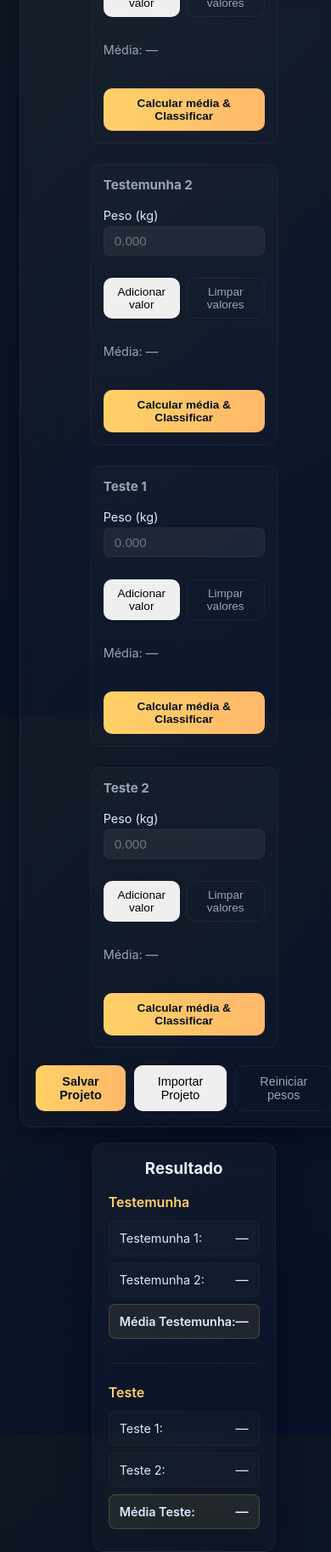
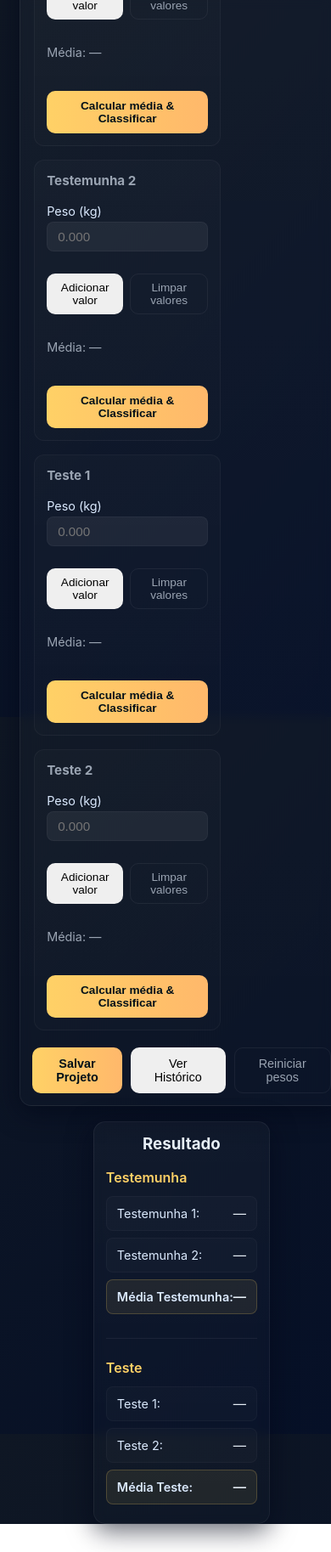
Before and after one commit to Alan-Vieira1/Classificador, a plain HTML site: page index.html in a window 390 px wide. Shown: the whole page at 85% size. After the commit the page ends 1794 px from the top, so only its background shows below. Drawn offline with Linux system fonts and the light colour scheme.

Commit message:
Ajuste mobile

```diff
--- a/index.html
+++ b/index.html
@@ -2,7 +2,7 @@
 <html lang="pt-BR">
   <head>
     <meta charset="utf-8" />
-    <meta name="viewport" content="width=device-width, initial-scale=1.0" />
+    <meta name="viewport" content="width=device-width, initial-scale=1" />
     <title>Classificar ovos</title>
     <link rel="stylesheet" href="styles.css" />
   </head>
@@ -160,8 +160,7 @@
 
           <div class="actions" style="margin-top:12px">
             <button id="saveProjectBtn" class="btn primary" type="button">Salvar Projeto</button>
-            <button id="importProjectBtn" class="btn" type="button">Importar Projeto</button>
-            <input type="file" id="importFileInput" accept=".json" style="display:none" />
+            <button id="viewHistoryBtn" class="btn" type="button">Ver Histórico</button>
             <button id="resetBtn" class="btn ghost" type="button">Reiniciar pesos</button>
           </div>
         </section>
--- a/styles.css
+++ b/styles.css
@@ -387,9 +387,9 @@ input[type="number"]:focus,input[type="text"]:focus{
 .measurement-list{
   display:flex;
   flex-direction:row;
-  gap:24px;
+  gap:16px;
   justify-content:center;
-  flex-wrap:nowrap;
+  flex-wrap:wrap;
   max-width:980px;
   width:100%;
   margin:0px auto;
@@ -590,6 +590,31 @@ input[type="number"]:focus,input[type="text"]:focus{
   .main-grid{
     grid-template-columns:1fr;
   }
+
+  .panel{
+  padding:14px;
+}
+
+
+  .measure-block{
+  width:100%;
+  flex:1 1 100%;
+}
+
+.measurement-list{
+  flex-direction:column;
+  align-items:stretch;
+}
+
+.category-list{
+  flex-direction:column;
+}
+
+.cat-block{
+  width:100%;
+}
+
+
 
   .cat-block{
     flex-direction:column;
@@ -796,4 +821,8 @@ input[type="number"]:focus,input[type="text"]:focus{
   .modal-content{
     width:95%;
   }
+  body{
+  overflow-x:hidden;
 }
+
+}
```
